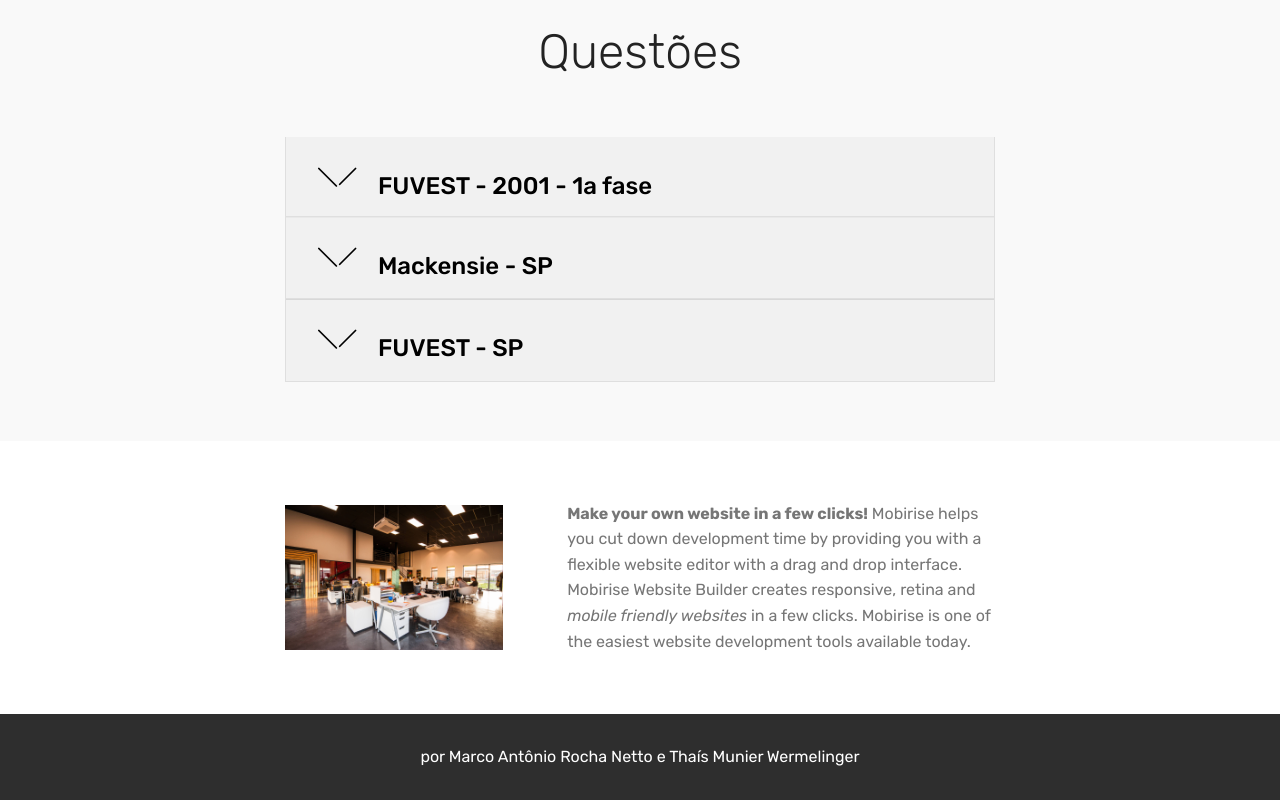
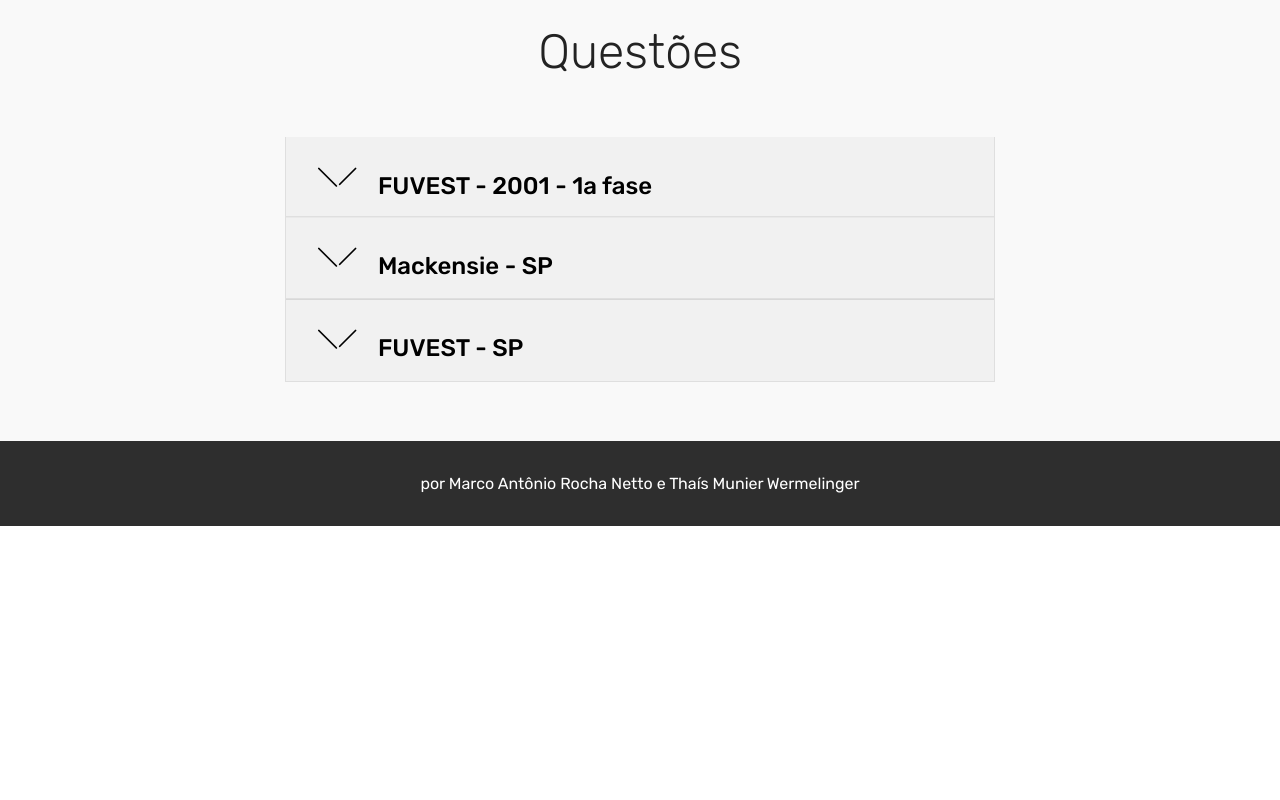
Before and after one commit to Thais-MW/thais-mw.github.io, a plain HTML site: page quimica/tri1/gasmetano.html in a window 1280 px wide. Shown: the part 6263-7063 px from the top of the page. After the commit the page ends 6789 px from the top, so only its background shows below. Drawn offline with Linux system fonts and the light colour scheme; files whose address does not match are found by name.

Commit message:
correção

```diff
--- a/quimica/tri1/gasmetano.html
+++ b/quimica/tri1/gasmetano.html
@@ -563,29 +563,7 @@
 
 
 
-<section class="mbr-section content6 cid-srbZ8aIEnj" id="content6-17">
 
-
-
-    <div class="container">
-        <div class="media-container-row">
-            <div class="col-12 col-md-8">
-                <div class="media-container-row">
-                    <div class="mbr-figure" style="width: 60%;">
-                      <img src="assets/images/background1.jpg" alt="Mobirise">
-                    </div>
-                    <div class="media-content">
-                        <div class="mbr-section-text">
-                            <p class="mbr-text mb-0 mbr-fonts-style display-7">
-                               <strong>Make your own website in a few clicks!</strong> Mobirise helps you cut down development time by providing you with a flexible website editor with a drag and drop interface. Mobirise Website Builder creates responsive, retina and <em>mobile friendly websites</em> in a few clicks. Mobirise is one of the easiest website development tools available today.
-                            </p>
-                        </div>
-                    </div>
-                </div>
-            </div>
-        </div>
-    </div>
-</section>
 
 <section once="footers" class="cid-srbYGCQTgN" id="footer6-16">
 
```
